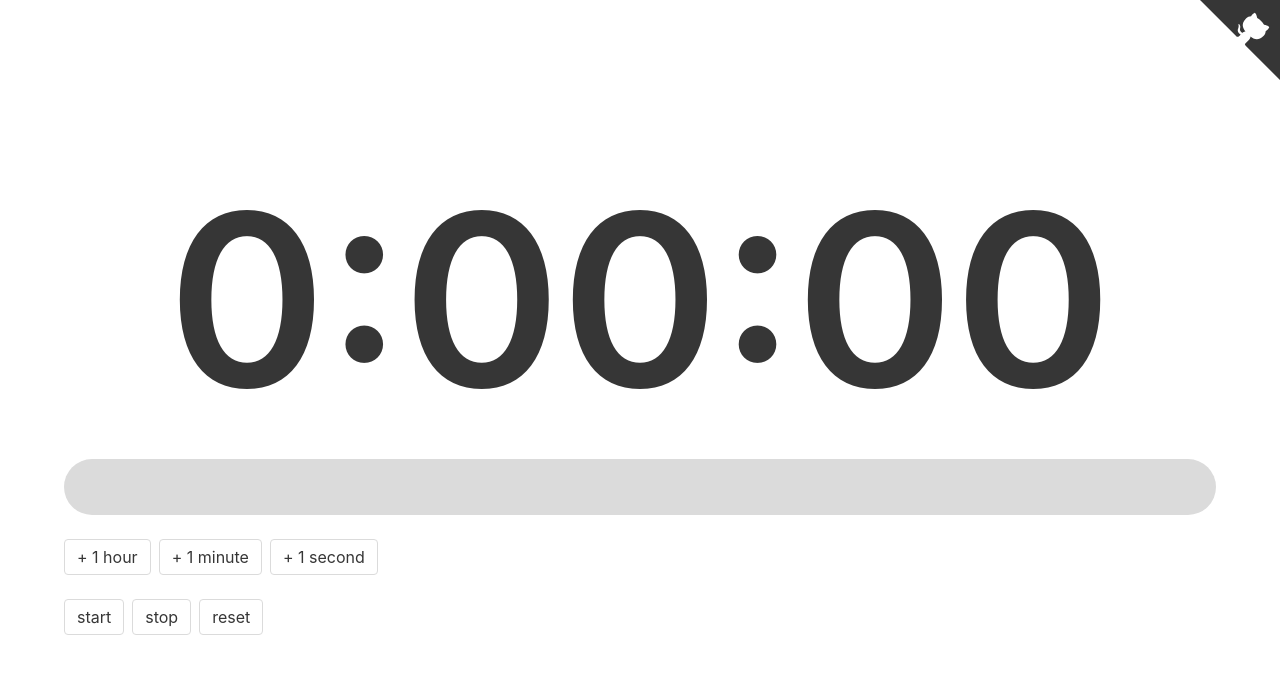
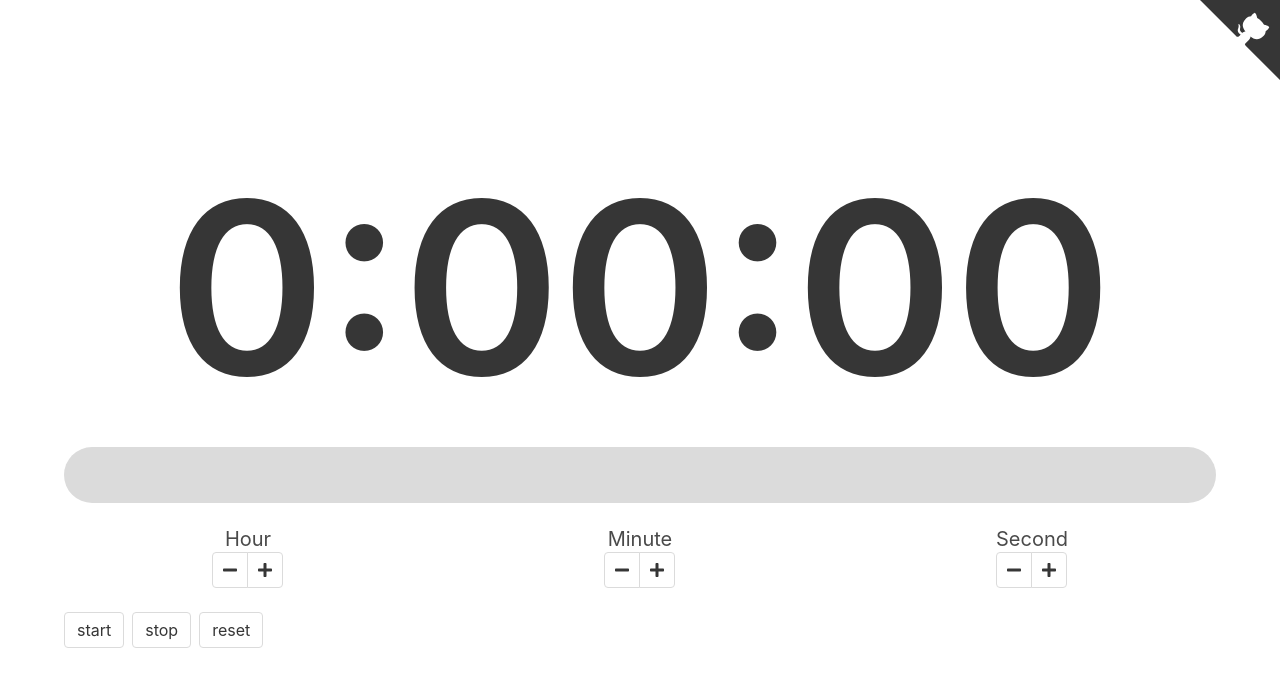
Before and after one commit to 70-10/timekeeper, a Vue app: page / in a window 1280 px wide. Shown: the top 686 px of the page. Built offline with nearby package versions, Linux system fonts and the light colour scheme.

Commit message:
[mod] subtract

```diff
--- a/public/index.html
+++ b/public/index.html
@@ -9,6 +9,10 @@
       rel="stylesheet"
       href="https://cdnjs.cloudflare.com/ajax/libs/bulma/0.7.4/css/bulma.min.css"
     />
+    <script
+      defer
+      src="https://use.fontawesome.com/releases/v5.3.1/js/all.js"
+    ></script>
   </head>
   <body>
     <noscript>
--- a/src/App.vue
+++ b/src/App.vue
@@ -3,14 +3,60 @@
     <div class="hero-body">
       <div class="container">
         <h1 id="title" class="title has-text-centered">{{ count }}</h1>
-        <progress class="progress is-success" :value="timer" :max="max">
-          {{ count }}
-        </progress>
-        <p class="buttons">
-          <button class="button" @click="add(1 * 60 * 60)">+ 1 hour</button>
-          <button class="button" @click="add(1 * 60)">+ 1 minute</button>
-          <button class="button" @click="add(1)">+ 1 second</button>
-        </p>
+        <progress class="progress is-success" :value="timer" :max="max">{{ count }}</progress>
+        <div class="columns is-mobile">
+          <div class="column is-one-third">
+            <div class="has-text-centered">
+              <h2 class="subtitle">Hour</h2>
+            </div>
+            <p class="buttons has-addons is-centered">
+              <button class="button" @click="subtract(1 * 60 * 60)">
+                <span class="icon">
+                  <i class="fas fa-minus"></i>
+                </span>
+              </button>
+              <button class="button" @click="add(1 * 60 * 60)">
+                <span class="icon">
+                  <i class="fas fa-plus"></i>
+                </span>
+              </button>
+            </p>
+          </div>
+          <div class="column is-one-third">
+            <div class="has-text-centered">
+              <h2 class="subtitle">Minute</h2>
+            </div>
+            <p class="buttons has-addons is-centered">
+              <button class="button" @click="subtract(1 * 60 )">
+                <span class="icon">
+                  <i class="fas fa-minus"></i>
+                </span>
+              </button>
+              <button class="button" @click="add(1 * 60 )">
+                <span class="icon">
+                  <i class="fas fa-plus"></i>
+                </span>
+              </button>
+            </p>
+          </div>
+          <div class="column is-one-third">
+            <div class="has-text-centered">
+              <h2 class="subtitle">Second</h2>
+            </div>
+            <p class="buttons has-addons is-centered">
+              <button class="button" @click="subtract(1)">
+                <span class="icon">
+                  <i class="fas fa-minus"></i>
+                </span>
+              </button>
+              <button class="button" @click="add(1)">
+                <span class="icon">
+                  <i class="fas fa-plus"></i>
+                </span>
+              </button>
+            </p>
+          </div>
+        </div>
         <p class="buttons">
           <button class="button" @click="start">start</button>
           <button class="button" @click="stop">stop</button>
@@ -18,7 +64,7 @@
         </p>
       </div>
     </div>
-    <git-hub-badge />
+    <git-hub-badge/>
   </section>
 </template>
 
@@ -67,6 +113,19 @@ export default class App extends Vue {
     this.max += num;
   }
 
+  subtract(num: number): void {
+    if (this.max <= 0) {
+      return;
+    }
+
+    if (this.max - num <= 0) {
+      this.reset();
+      return;
+    }
+
+    this.add(-1 * num);
+  }
+
   reset(): void {
     clearInterval(this.interval);
     this.timer = 0;
```
